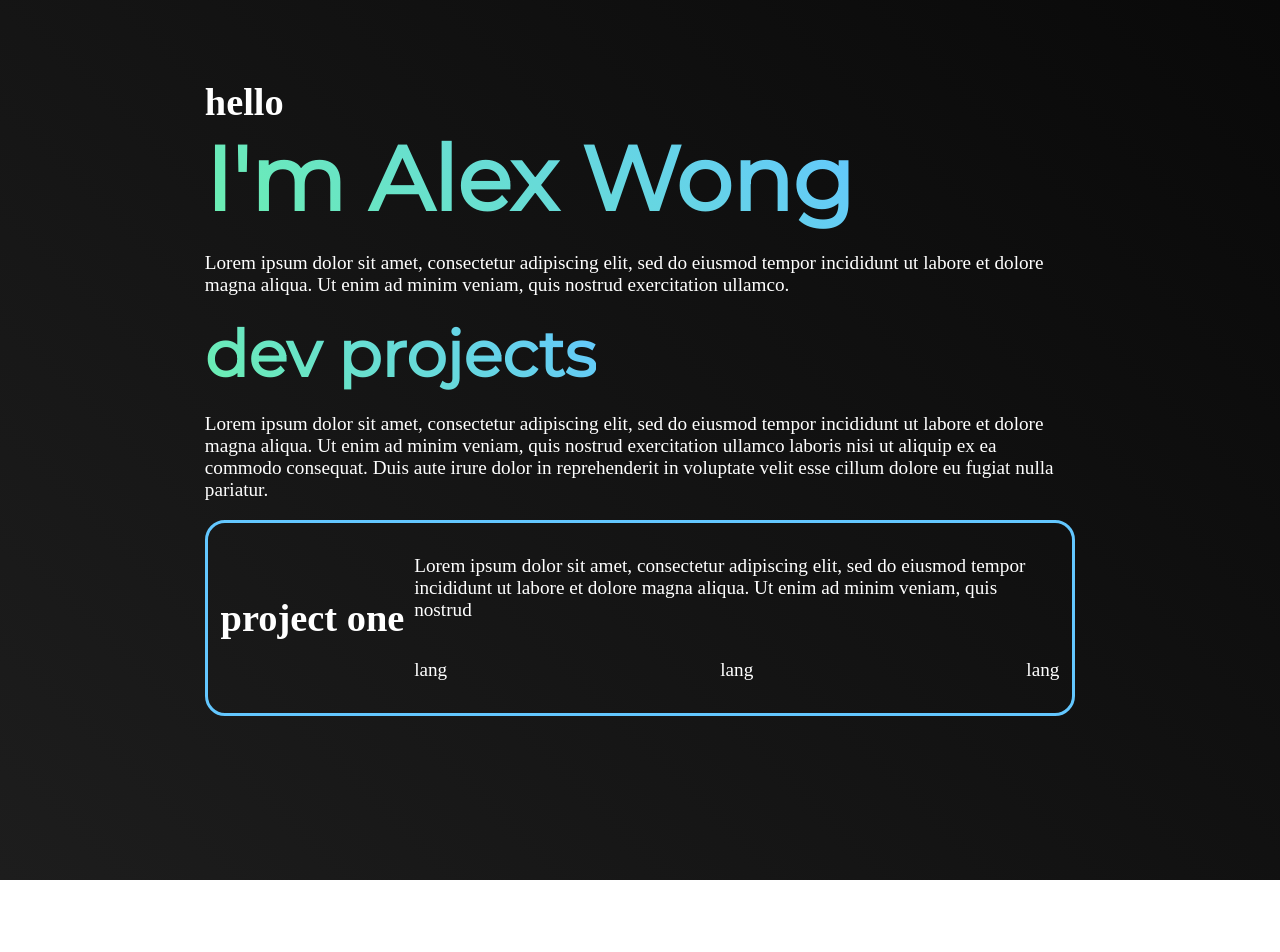
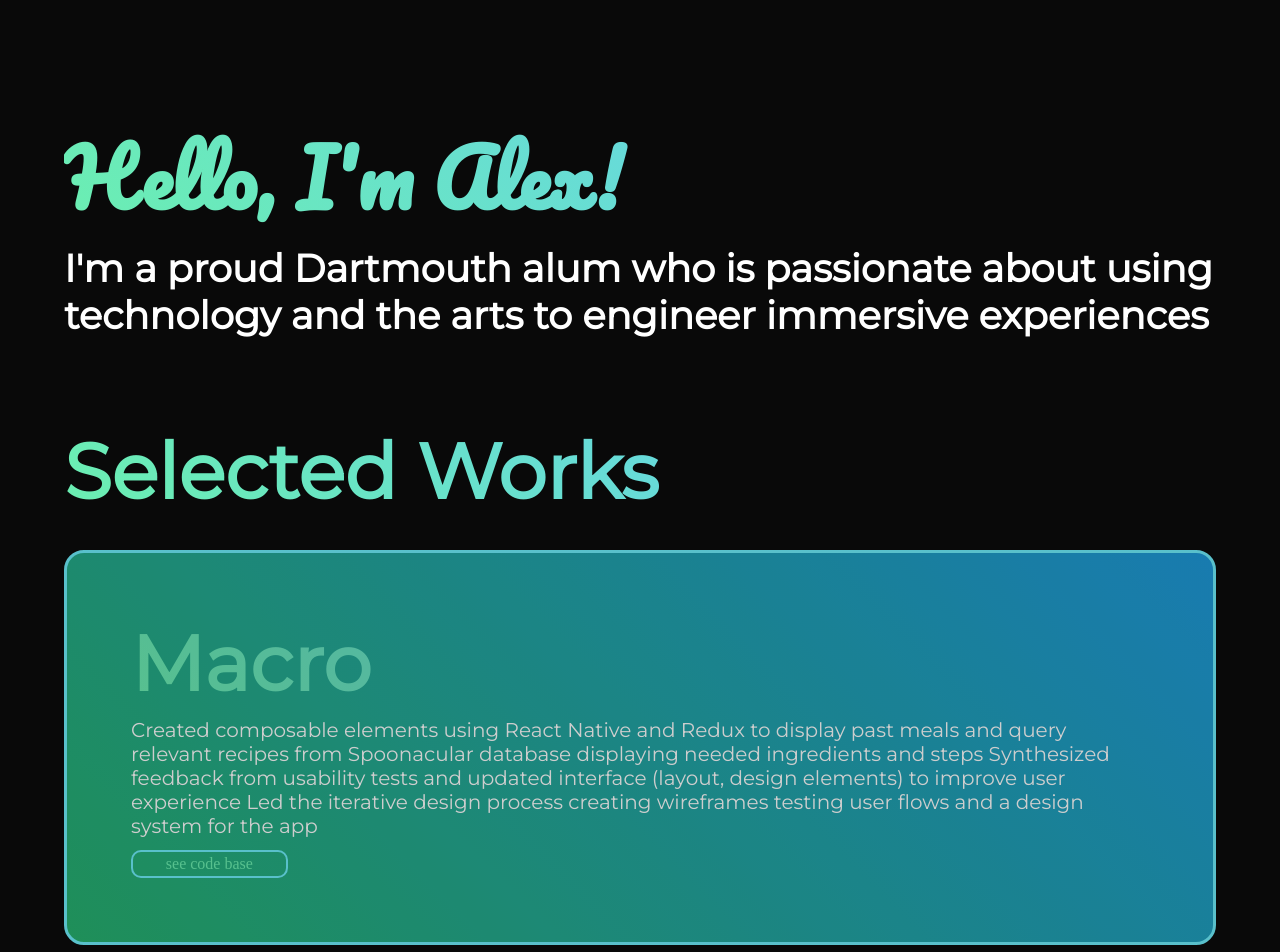
Before and after one commit to alexdavidwong/adwong.me, a plain HTML site: page index.html in a window 1280 px wide. Shown: the top 952 px of the page. Before the commit the page ends 880 px from the top, so only its background shows below. Drawn offline with Linux system fonts and the light colour scheme.

Commit message:
updated site layout

```diff
--- a/index.html
+++ b/index.html
@@ -1,6 +1,6 @@
 <!--
     Alex Wong
-    Personal Website
+    Personal Portfolio Website
 -->
 
 <!DOCTYPE html>
@@ -15,138 +15,87 @@
     </head>
     <body>
 
-        <div class="bio">
-            <h3>hello</h3>
-            <h1>I'm Alex Wong</h1>
-            <p>
-                Lorem ipsum dolor sit amet, consectetur adipiscing elit, sed do eiusmod tempor incididunt ut labore et dolore magna aliqua. Ut enim ad minim veniam,
-                quis nostrud exercitation ullamco.
-            </p>
-        </div>
+        <!--Bio-->
+        <section>
+            <h1 class="section-title" id="bio">Hello, I'm Alex!</h1>
+            <h3 id="bio-description">I'm a proud Dartmouth alum who is passionate about using technology and the arts to engineer immersive experiences</h3>
+        </section>
 
-        <div class="bio">
-            <h2>dev projects</h2>
-            <p>
-                Lorem ipsum dolor sit amet, consectetur adipiscing elit, sed do eiusmod tempor incididunt ut labore et dolore magna aliqua. Ut enim ad minim veniam,
-                quis nostrud exercitation ullamco laboris nisi ut aliquip ex ea commodo consequat. Duis aute irure dolor in
-                reprehenderit in voluptate velit esse cillum dolore eu fugiat nulla pariatur.
-            </p>
-        </div>
-
-        <div class="bio project-items-container">
+        <!--Project Highlights-->
+        <section>
+            <h1 class="section-title">Selected Works</h1>
 
             <div class="project-item">
-
-                <h3 class="project-name">project one</h3>
-
-                <div class="item-description-container">
-
-                    <p>
-                        Lorem ipsum dolor sit amet, consectetur adipiscing elit, sed do eiusmod tempor incididunt ut labore et dolore magna aliqua.
-                        Ut enim ad minim veniam, quis nostrud
+                <h2>Macro</h2>
+                <p class="description">Created composable elements using React Native and Redux to display past meals and query relevant recipes from Spoonacular database displaying needed ingredients and steps
+                    Synthesized feedback from usability tests and updated interface (layout, design elements) to improve user experience
+                    Led the iterative design process creating wireframes testing user flows and a design system for the app
                     </p>
-
-                    <div class="software-used-container">
-
-                        <p>lang</p>
-                        <p>lang</p>
-                        <p>lang</p>
-
-                    </div>
-                </div>
-            </div>
-        </div>
-
-
-        <!--
-
-        <section class="resume-content" id="coding-projects">
-
-
-
-            <p>
-                Lorem ipsum dolor sit amet, consectetur adipiscing elit, sed do eiusmod tempor incididunt ut labore et dolore magna aliqua. Ut enim ad minim veniam,
-                quis nostrud exercitation ullamco laboris nisi ut aliquip ex ea commodo consequat. Duis aute irure dolor in
-                reprehenderit in voluptate velit esse cillum dolore eu fugiat nulla pariatur.
-            </p>
-
-            <div class="project-items-container">
-
-                <div class="project-item">
-
-                    <h3>project one</h3>
-
-                    <div class="item-description-container">
-
-                        <p>
-                            Lorem ipsum dolor sit amet, consectetur adipiscing elit, sed do eiusmod tempor incididunt ut labore et dolore magna aliqua.
-                            Ut enim ad minim veniam, quis nostrud
-                        </p>
-
-                        <div class="software-used-container">
-
-                            <p>lang</p>
-                            <p>lang</p>
-                            <p>lang</p>
-
-                        </div>
-
-
-                    </div>
-
+                    <a href="https://github.com/dartmouth-cs52-21S/platform-client-alexdavidwong" class="button"> see code base </a>
             </div>
 
             <div class="project-item">
-
-                    <h3>project two</h3>
-
-                    <div class="item-description-container">
-
-                        <p>
-                            Lorem ipsum dolor sit amet, consectetur adipiscing elit, sed do eiusmod tempor incididunt ut labore et dolore magna aliqua.
-                            Ut enim ad minim veniam, quis nostrud
+                <h2>SilVR</h2>
+                <p class="description">Spearheaded effort to create and implement vector assets in Unity to increase consistency of design language
+                    Animated menu screen assets in Unity to provide responsive animations on specific user action
+                    Developed wireframes of user scenes and user flow in Figma to increase clarity of visual cues to guide users
+                    Iterated design elements with project leadership, incorporated feedback and created figural motifs used throughout UI
                     </p>
-
-                        <div class="software-used-container">
-
-                            <p>lang</p>
-                            <p>lang</p>
-                            <p>lang</p>
-
+                    <a href="https://github.com/dartmouth-cs52-21S/platform-client-alexdavidwong" class="button"> see code base </a>
             </div>
+        </section>
 
 
-                    </div>
+        <!--Other Work Samples-->
+        <section>
+            <h1 class="section-title">Other Work Samples</h1>
 
+            <div class="project-item">
+                <h2>Project Zephyrus</h2>
+                <p class="description">Created 3D data visualization of wind patterns in VR and implemented UI components with haptic feedback animations and interactive onboarding screens </p>
+                <a href="https://github.com/dartmouth-cs52-21S/platform-client-alexdavidwong" class="button"> see code base </a>
             </div>
 
             <div class="project-item">
-
-                    <h3>project two</h3>
-
-                    <div class="item-description-container">
-
-                        <p1>
-                            Lorem ipsum dolor sit amet, consectetur adipiscing elit, sed do eiusmod tempor incididunt ut labore et dolore magna aliqua.
-                            Ut enim ad minim veniam, quis nostrud
-                        </p1>
-
-                        <div class="software-used-container">
-
-                            <p2>lang</p2>
-                            <p2>lang</p2>
-                            <p2>lang</p2>
-
+                <h2>AR Stock App</h2>
+                <p class="description">Created AR stock visualization using Vuforia library to query and display real time stock information </p>
+                <a href="https://github.com/dartmouth-cs52-21S/platform-client-alexdavidwong" class="button"> see code base </a>
             </div>
 
-
+            <div class="project-item">
+                <h2>Blog Platform Frontend</h2>
+                <p class="description">project description</p>
+                <a href="https://github.com/dartmouth-cs52-21S/platform-client-alexdavidwong" class="button"> see code base </a>
             </div>
 
+            <div class="project-item">
+                <h2>Notes Web App</h2>
+                <p class="description">project description</p>
+                <a href="https://github.com/dartmouth-cs52-21S/platform-client-alexdavidwong" class="button"> see code base </a>
             </div>
 
+            <div class="project-item">
+                <h2>Mini Search Engine</h2>
+                <p class="description">Coded a mini search engine in C that indexes and queries sites storing and retrieving sites related links </p>
+                <a href="https://github.com/dartmouth-cs52-21S/platform-client-alexdavidwong" class="button"> see code base </a>
+            </div>
+        </section>
+
+        <!--Personal Projects-->
+        <section>
+            <h1 class="section-title">Passion Projects</h1>
+
+            <div class="project-item">
+                <h2>Musings of Foolishness</h2>
+                <p1>project link</p1>
+                <p class="description">project description</p>
             </div>
 
+            <div class="project-item">
+                <h2>Life at the Museum</h2>
+                <p1>project link</p1>
+                <p class="description">project description</p>
+            </div>
         </section>
-        -->
     </body>
 </html>
--- a/style.css
+++ b/style.css
@@ -1,15 +1,12 @@
 /*
     Alex Wong
     Personal portfolio site
-
-    Special feature: the box enlarges on hover.
-    Used css-tricks.com and w3schools.com for refreshers on individual css things
 */
 
 :root {
     --primary-gradient: linear-gradient(45deg, #6BEFB0, #63C7FF);;
-    --active-gradient: linear-gradient(45deg,#1D7249, #005F94);
-    --background-gradient: linear-gradient(45deg,#1D1D1D, #090909);
+    --active-gradient: linear-gradient(45deg,#25b16d, #1c98da);
+    --background-gradient: #090909;
     --text-primary-color: #fff;
 }
 
@@ -22,10 +19,8 @@ body {
     width: 100vw;
     height: 100vh;
 
-    background-image: var(--background-gradient);
-
-    /* adopted from https://www.w3schools.com/css/css3_flexbox_container.asp */
-    /* used as more of a quick refresh */
+    /*background-image: var(--background-gradient);*/
+    background-color: #090909;
 
     display: flex;
     flex-direction: column;
@@ -35,11 +30,12 @@ body {
 p {
     color: var(--text-primary-color);
     font-size: 1.5vw;
+    font-family: 'Montserrat', sans-serif;
 }
 
 h1, h2{
     font-family: 'Montserrat', sans-serif;
-    font-size: 7vw;
+    font-size: 6vw;
     background: var(--primary-gradient);
     background-clip: text;
     -webkit-background-clip: text;
@@ -50,55 +46,108 @@ h1, h2{
 }
 
 h2 {
-    font-size: 5vw;
+    font-size: vw;
+    margin-bottom: 1vh;
 }
 
 h3 {
     color: var(--text-primary-color);
     font-size: 3vw;
 
+    font-family: 'Montserrat', 'sans-serif';
+
     margin: 0;
     padding: 0;
 }
 
-.bio {
-    display: flex;
-    flex-direction: column;
-    align-items: flex-start;
-    justify-content: space-around;
+section {
+    position:relative;
+    width: 90%;
+    margin-bottom: 2vw;
+    padding: 30px;
 
-    width: 68%;
+    z-index: 2;
 }
 
-.project-items-container {
-
+a {
+    color:#6BEFB0;
+    text-decoration: none;
+    transition: 2s;
 }
 
-.project-name {
-    width: 30%;
+.button {
+    position: relative;
+    border: none;
+    display: flex;
+    align-items: center;
+    justify-content: center;
+
+    width: 15%;
+    height: 3vh;
+
+    border: 2px solid #6eeefc;
+    border-radius: 10px;
+
+    margin-top: 1vh;
+
+    transition: 0.7s;
+    z-index: 1;
+}
+
+.button:hover {
+    background-color: #1caefd;
+}
+
+.description {
+    font-size: 20px;
+    margin-top: 0.5vh;
+    margin-bottom: 0.5vh;
+}
+
+.section-title {
+    margin-bottom: 20px;
 }
 
 .project-item {
     display: flex;
-    flex-direction: row;
-    align-items: center;
+    align-items: left;
+    flex-direction: column;
 
-    padding: 1vw;
+    padding: 5vw;
+    margin-bottom: 5vh;
 
-    border: 3px solid #63C7FF;
+    border: 3px solid #6eeefc;
     border-radius: 20px;
+
+    transition: all 0.7s;
+
+    background-image: var(--active-gradient);
+    opacity: 0.8;
 }
 
 .project-item:hover {
-    background-image: var(--active-gradient);
+    box-shadow: 0px 0px 40px 2px rgba(122, 251, 193, 0.767);
+    transform: scale(1.02);
+    opacity: 1;
+}
+
+.project-item h2 {
+    margin-bottom: 0.5vh;
 }
 
 .item-description-container {
     width: 100%;
 }
 
-.software-used-container {
-    display: flex;
-    flex-direction: row;
-    justify-content: space-between;
+.section-title {
+    margin-bottom: 4vh;
 }
+
+#bio {
+    font-family: 'Pacifico', 'san serif';
+    margin-bottom: 0;
+}
+
+#bio-description {
+
+}
```
Lines whose indentation alone changed are shown as unchanged.
